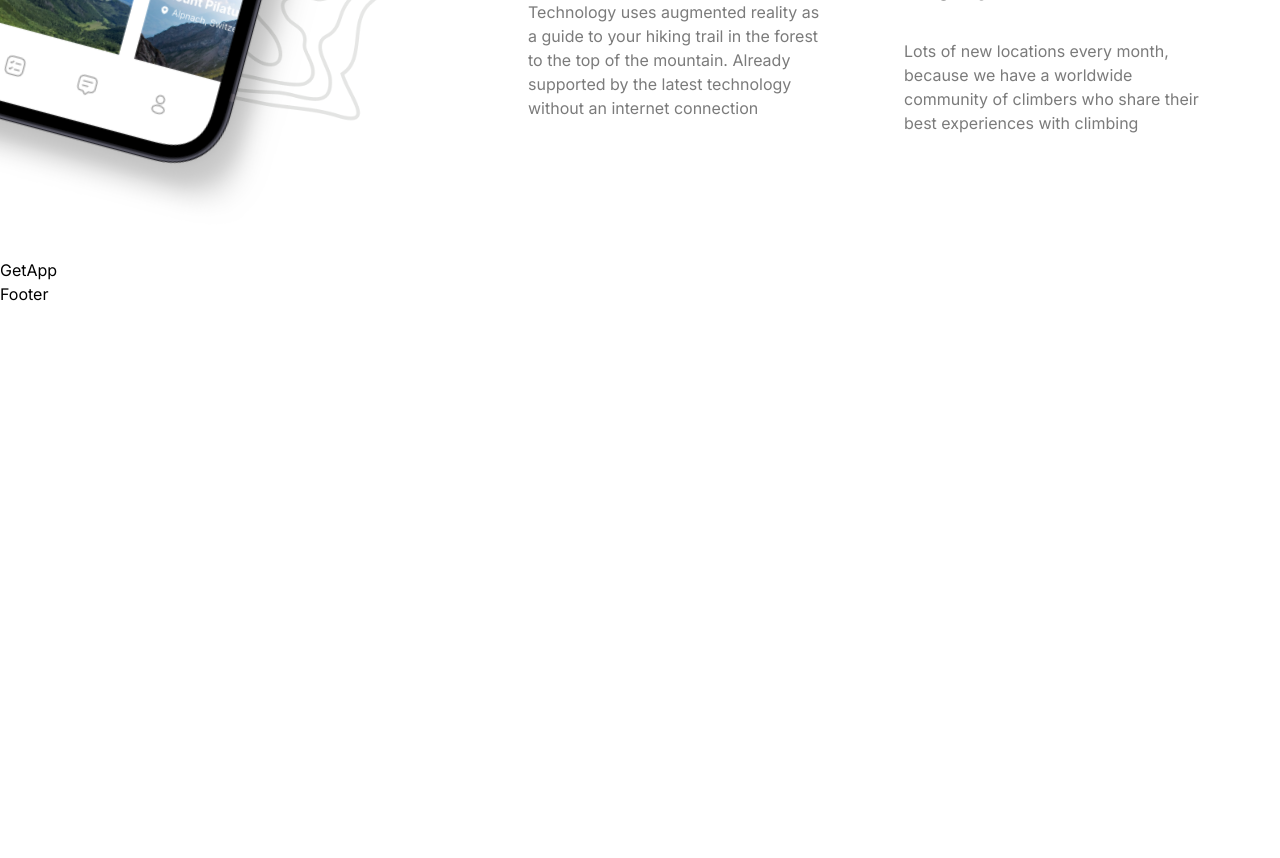
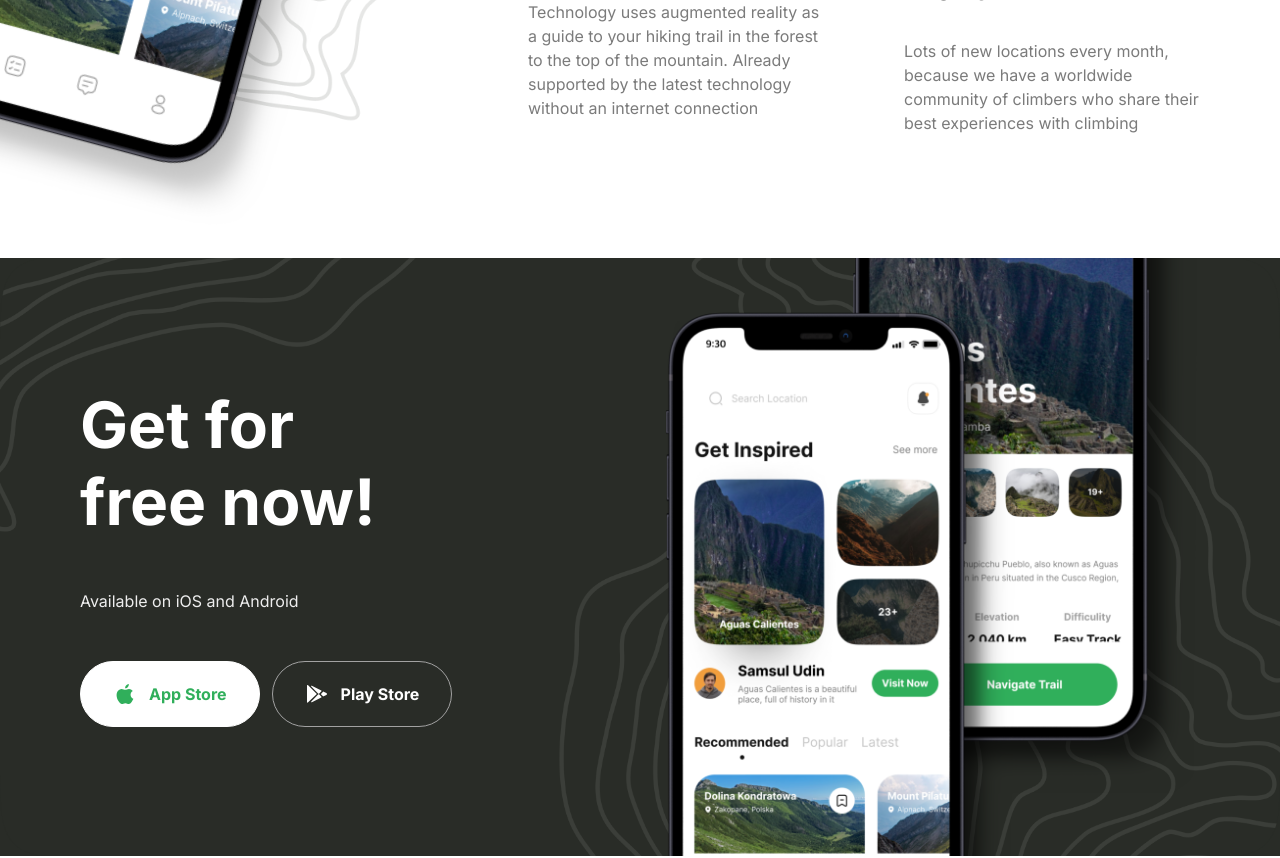
Before and after one commit to DjuneC/travel_app, a Next.js app: page / in a window 1280 px wide. Shown: the part 3500-4358 px from the top of the page. Before the commit the page ends 3806 px from the top, so only its background shows below. Built offline with nearby package versions, Linux system fonts and the light colour scheme.

Commit message:
001 Final Code GetApp

```diff
--- a/components/GetApp.tsx
+++ b/components/GetApp.tsx
@@ -1,6 +1,37 @@
+import React from 'react'
+import Button from './Button'
+import Image from 'next/image'
+
 const GetApp = () => {
   return (
-    <div>GetApp</div>
+    <section className="flexCenter w-full flex-col pb-[100px]">
+      <div className="get-app">
+        <div className="z-20 flex w-full flex-1 flex-col items-start justify-center gap-12">
+          <h2 className="bold-40 lg:bold-64 xl:max-w-[320px]">Get for free now!</h2>
+          <p className="regular-16 text-gray-10">Available on iOS and Android</p>
+          <div className="flex w-full flex-col gap-3 whitespace-nowrap xl:flex-row">
+            <Button
+              type="button"
+              title="App Store"
+              icon="/apple.svg"
+              variant="btn_white"
+              full
+            />
+            <Button
+              type="button"
+              title="Play Store"
+              icon="/android.svg"
+              variant="btn_dark_green_outline"
+              full
+            />
+          </div>
+        </div>
+
+        <div className="flex flex-1 items-center justify-end">
+          <Image src="/phones.png" alt="phones" width={550} height={870} />
+        </div>
+      </div>
+    </section>
   )
 }
 
```
